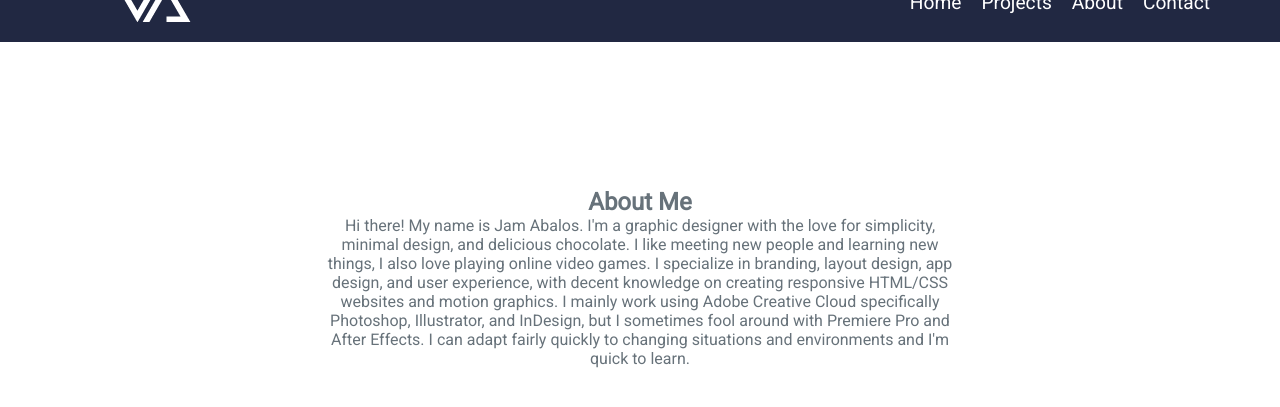
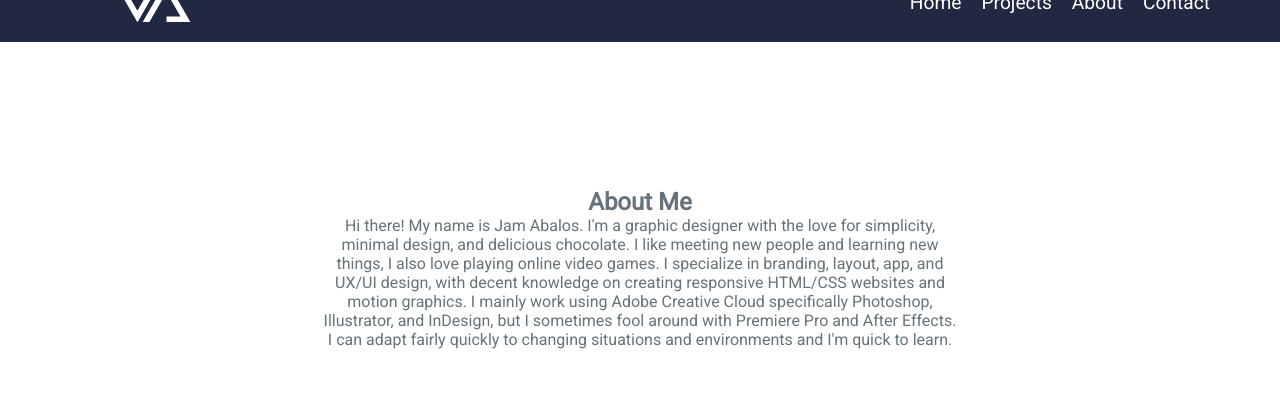
Before and after one commit to JamAbalos/JAPortfolio, a Jekyll site: the page built from index.html, in a window 1280 px wide and 900 px high, scrolled down 787 px, cut to the strip 44-581 px from the top of the window. Shown: the top 407 px of the strip. Built offline with Jekyll 4.4.1, drawn with Linux system fonts in a browser that asks for light colours; nearby versions of some CDN libraries; comment, search, counter and statistics services are not loaded.

Commit message:
added text changes

```diff
--- a/index.html
+++ b/index.html
@@ -32,7 +32,7 @@ layout: default
 	<div class="about-me" id="about">
 		<h2 class="headlines">About Me</h2>
 		<p>Hi there! My name is Jam Abalos. I'm a graphic designer with the love for simplicity, minimal design, and delicious chocolate. I like meeting new people and learning new things, I also love playing online video games.
-		I specialize in branding, layout design, app design, and user experience, with decent knowledge on creating responsive HTML/CSS websites and motion graphics. I mainly work using Adobe Creative Cloud specifically Photoshop, Illustrator, and InDesign, but I sometimes fool around with Premiere Pro and After Effects. I can adapt fairly quickly to changing situations and environments and I'm quick to learn.</p>
+		I specialize in branding, layout, app, and UX/UI design, with decent knowledge on creating responsive HTML/CSS websites and motion graphics. I mainly work using Adobe Creative Cloud specifically Photoshop, Illustrator, and InDesign, but I sometimes fool around with Premiere Pro and After Effects. I can adapt fairly quickly to changing situations and environments and I'm quick to learn.</p>
 	</div>
 
 	<div class="contact-me" id="contact">
```
